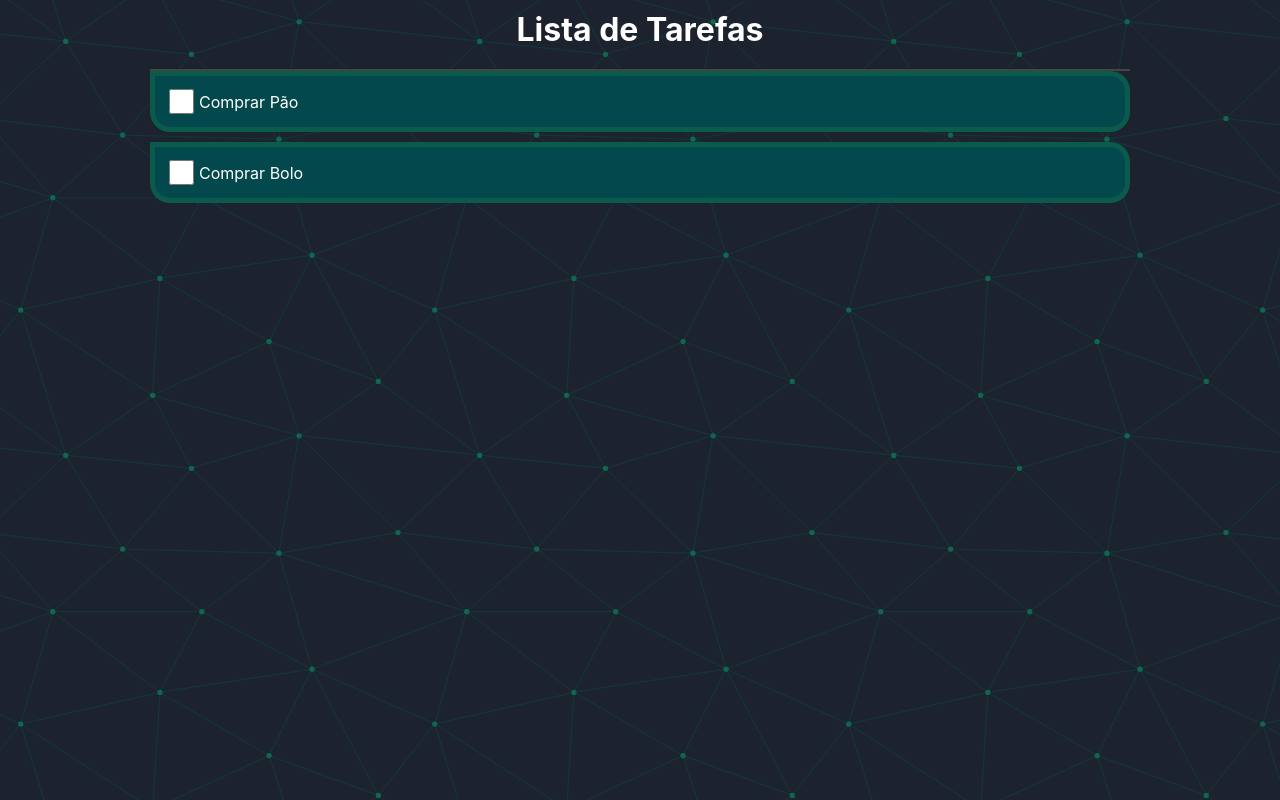
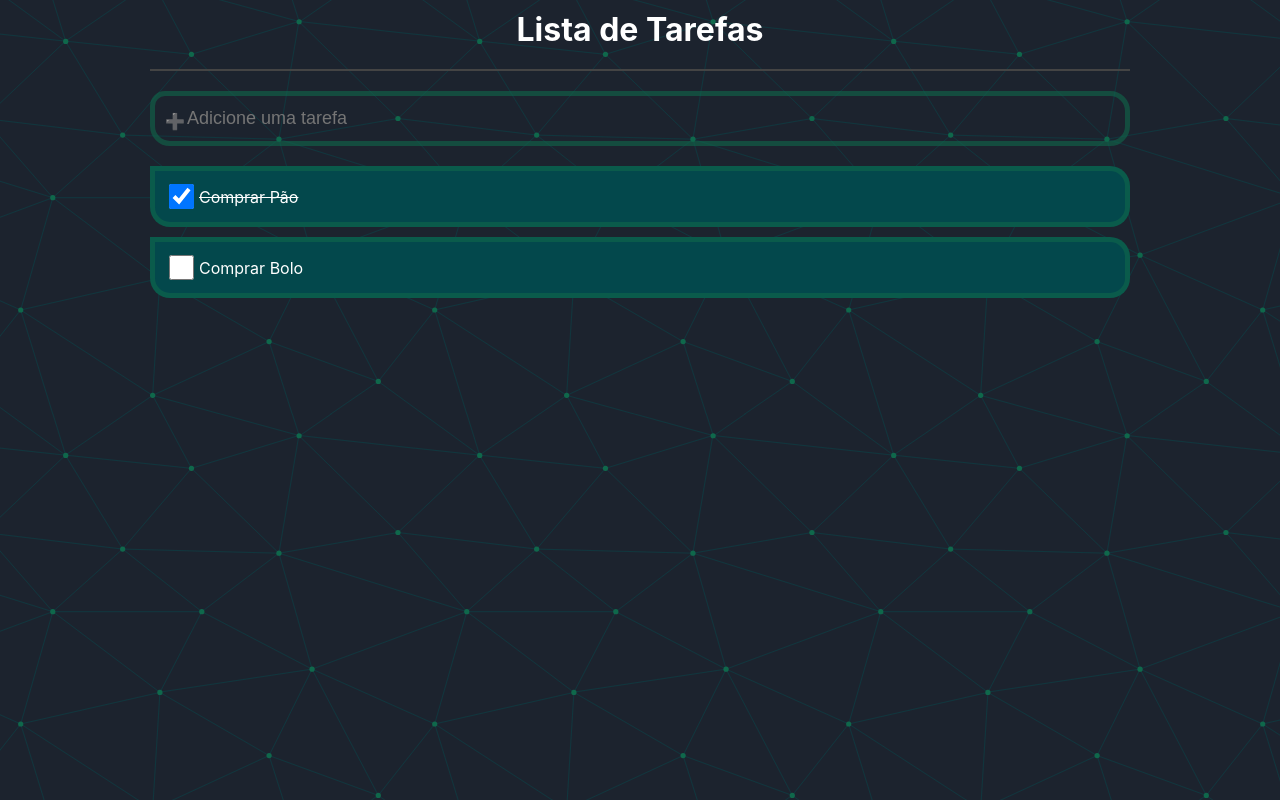
Before and after one commit to charleshgps/todo-list, a React (Create React App) app: page / in a window 1280 px wide. Built offline with nearby package versions, Linux system fonts and the light colour scheme.

Commit message:
campo de add item add

```diff
--- a/src/App.tsx
+++ b/src/App.tsx
@@ -2,19 +2,18 @@ import { useState } from 'react';
 import * as C from "./App.styles"
 import { Item } from './types/item'
 import { ListItem } from './components/ListItem'
+import { AddArea } from './components/AddArea'
 
 const App = () => {
   const [list, setList] = useState<Item[]>([
-    { id: 1, name: "Comprar Pão", done: false },
+    { id: 1, name: "Comprar Pão", done: true },
     { id: 2, name: "Comprar Bolo", done: false }
   ]);
   return (
     <C.Container>
       <C.Area>
         <C.Header> Lista de Tarefas </C.Header>
-
-        {/* Area de adicionar a tarefa */}
-
+        <AddArea />
         {list.map((item, index) => (
           <ListItem key={index} item={item} />
         ))}
--- /dev/null
+++ b/src/components/AddArea/index.tsx
@@ -0,0 +1,13 @@
+import * as C from './styles'
+
+export const AddArea = () => {
+    return (
+        <C.Container>
+            <div className="image"> ➕ </div>
+            <input
+                type="text"
+                placeholder="Adicione uma tarefa"
+            />
+        </C.Container>
+    );
+}
--- /dev/null
+++ b/src/components/AddArea/styles.ts
@@ -0,0 +1,23 @@
+import styled from "styled-components";
+
+export const Container = styled.div`
+  border: 5px solid rgba(15, 104, 75, 0.6);
+  border-radius: 15px 20px 20px 20px;
+  padding: 10px;
+  margin: 20px 0;
+  display: flex;
+  aling-itens: center;
+
+  .image {
+    margin-top: 5px;
+  }
+
+  input {
+    border: 0px;
+    background: transparent;
+    outline: 0;
+    color: #ffffff;
+    font-size: 18px;
+    flex: 1;
+  }
+`;
--- a/src/components/ListItem/index.tsx
+++ b/src/components/ListItem/index.tsx
@@ -1,3 +1,4 @@
+import { useState } from 'react';
 import * as C from './style';
 import { Item } from '../../types/item';
 
@@ -6,9 +7,10 @@ type Props = {
 }
 
 export const ListItem = ({ item }: Props) => {
+    const [isChecked, setIsChecked] = useState(item.done);
     return (
-        <C.Container>
-            <input type="checkbox" />
+        <C.Container done={isChecked}>
+            <input type="checkbox" checked={isChecked} onChange={e => setIsChecked(e.target.checked)} />
             <label>{item.name}</label>
         </C.Container>
     );
--- a/src/components/ListItem/style.ts
+++ b/src/components/ListItem/style.ts
@@ -1,6 +1,12 @@
 import styled from "styled-components";
 
-export const Container = styled.div`
+type ContainerProps = {
+  done: boolean;
+};
+
+export const Container = styled.div(
+  ({ done }: ContainerProps) =>(
+    `
   display: flex;
   background-color: #03484c;
   padding: 10px;
@@ -8,7 +14,6 @@ export const Container = styled.div`
   align-items: center;
   border: 5px solid rgba(15, 104, 75, 0.6);
   border-radius: 0px 20px 20px 20px;
-
 
   input {
     width: 25px;
@@ -18,8 +23,10 @@ export const Container = styled.div`
 
   label {
     color: #fff;
+    text-decoration: ${done ? "line-through" : "initial"};
   }
-`;
+`
+));
 
 /*.color1 { #53ac59 };
 .color2 { #3b8952 };
```
